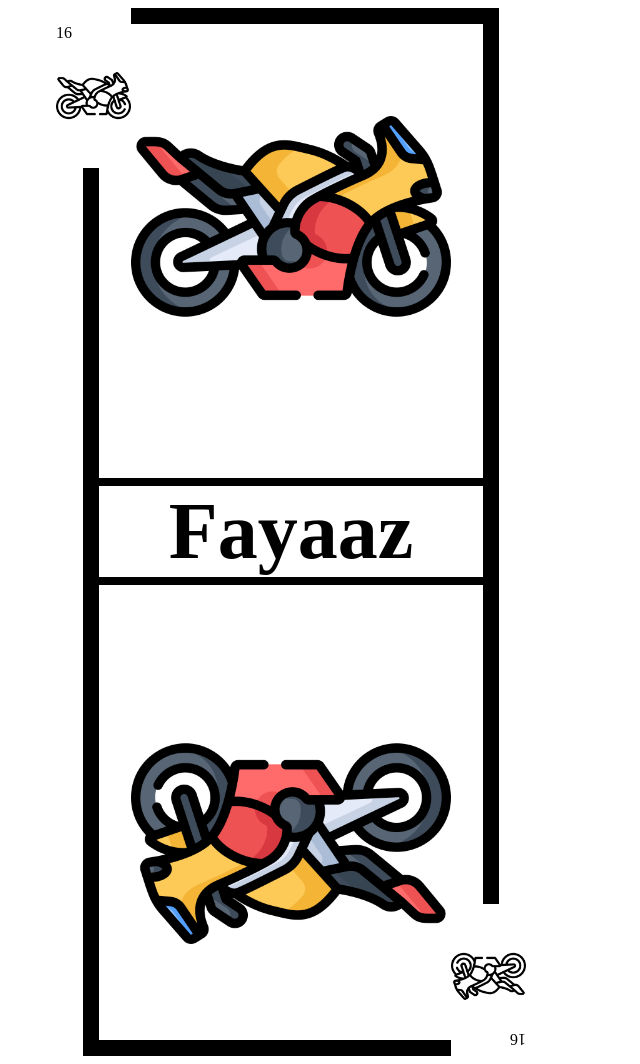
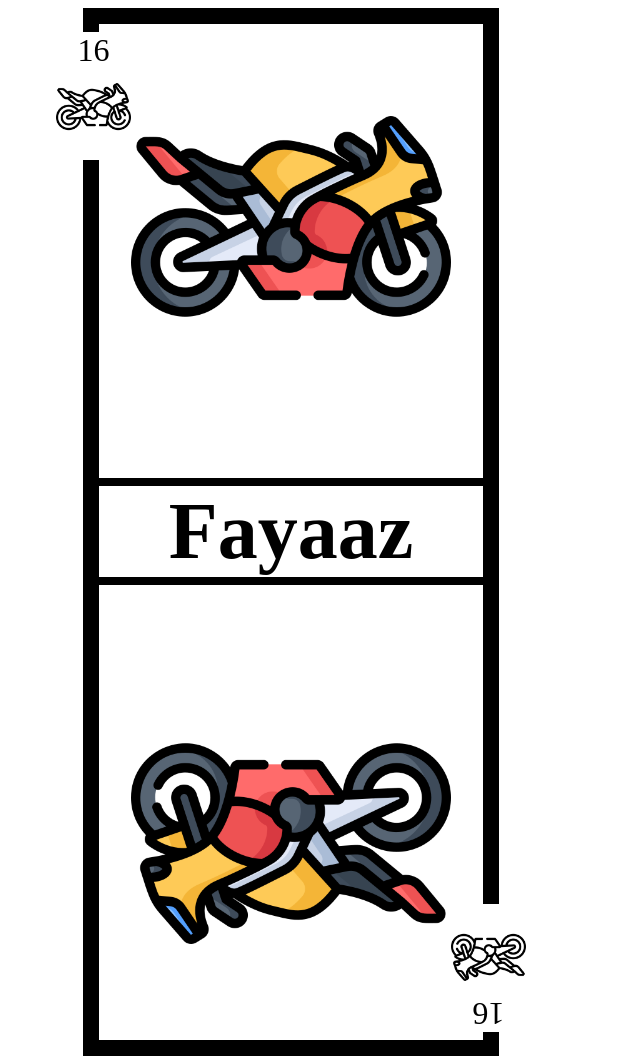
Before and after one commit to Fayaaz036/WAPS, a plain HTML site: page index.html in a window 1280 px wide. Shown: the whole page, without its empty margins (0-640 px from the left). Drawn offline with Linux system fonts and the light colour scheme.

Commit message:
kaart layout bijna klaar

```diff
--- a/css/style.css
+++ b/css/style.css
@@ -9,10 +9,12 @@ section.iconboven > img , section.icononder > img {
 }
 
 .iconboven , .icononder {
-    height:10em;
+    height:8em;
 }
+
 .iconboven {
     position: relative;
+    top: 1.5em;
     left:3em;
     background-color: white;
 }
@@ -48,3 +50,9 @@ section.icon > p {
     right:3em;
     background-color: white;
 }
+
+.kaartnummer {
+    font-size: 2em;
+    text-align: center;
+    margin: 0;
+}
--- a/index.html
+++ b/index.html
@@ -9,7 +9,7 @@
 <body>
   <section class="container">
     <section class="iconboven">
-      <p>16</p>
+      <p class="kaartnummer">16</p>
       <img src="img/motorbike.png" alt="Motor">
     </section>
 
@@ -20,7 +20,7 @@
     </section>
 
     <section class="icononder">
-      <p>16</p>
+      <p class="kaartnummer">16</p>
       <img src="img/motorbike.png" alt="Motor">
     </section>
   </section>
```
